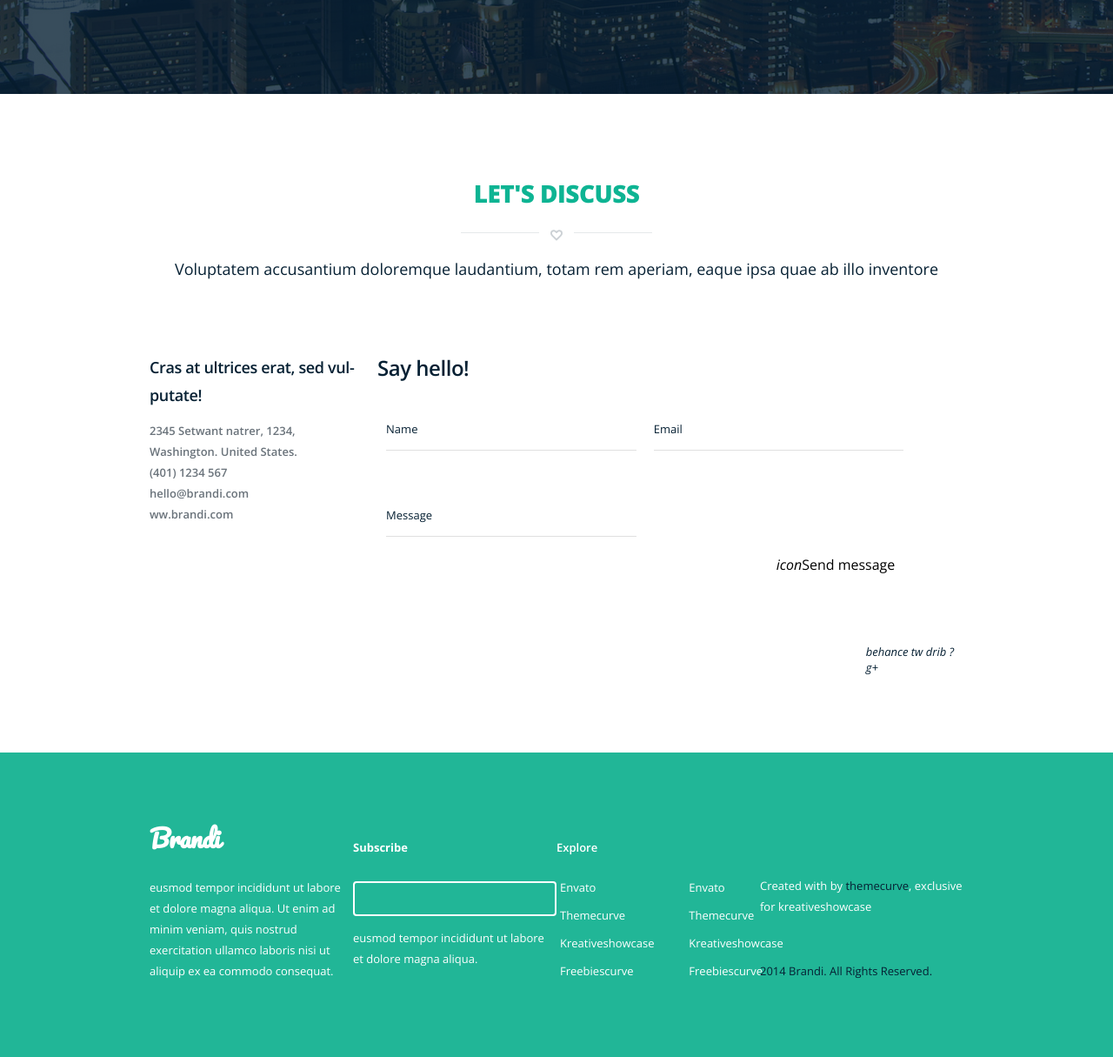
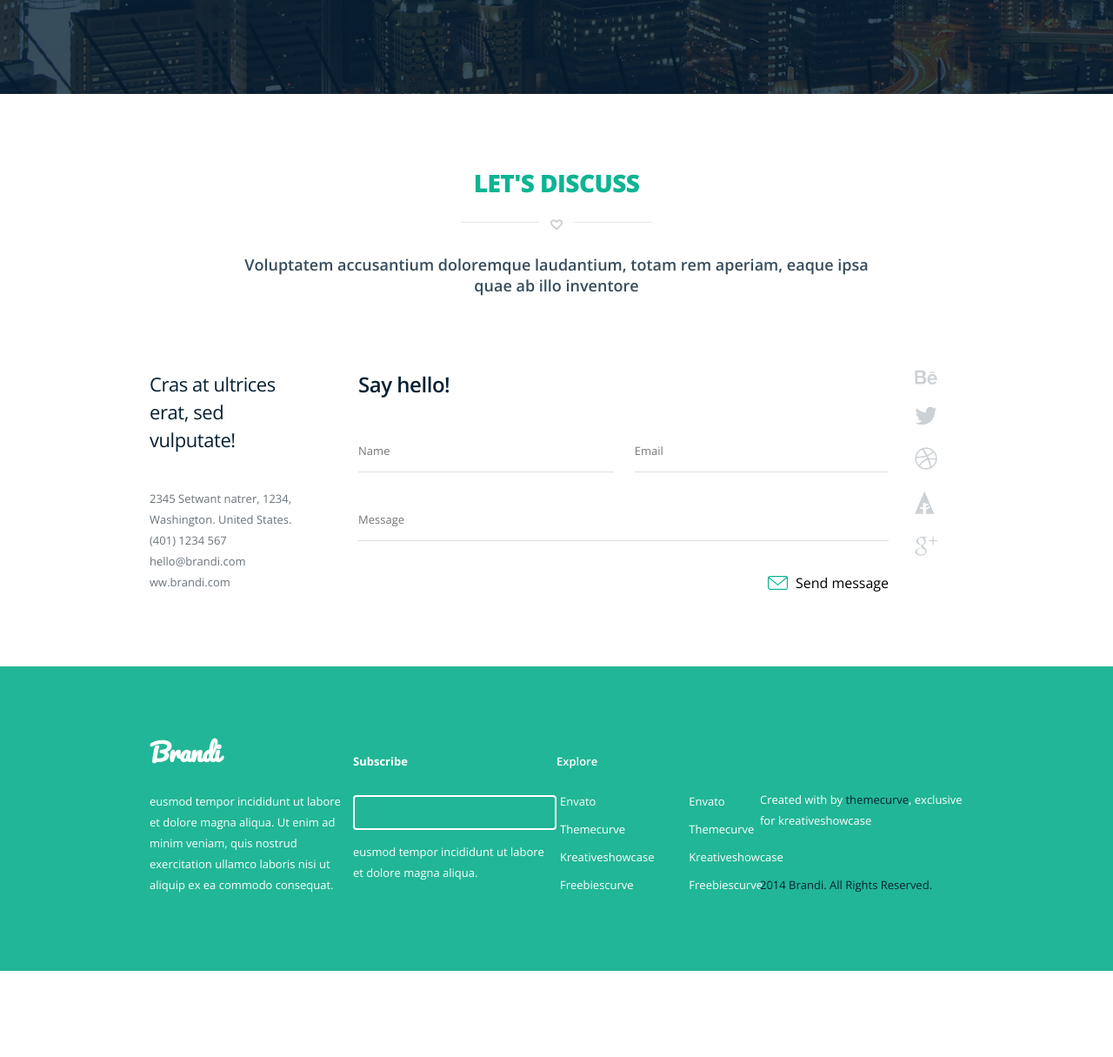
Before and after one commit to sameet360/webd221-assignment3, a PHP site: page / in a window 1280 px wide. Shown: the part 3445-4660 px from the top of the page at 87% size. After the commit the page ends 4561 px from the top, so only its background shows below. Run offline with PHP 8.4, Linux system fonts and the light colour scheme; some libraries are stand-ins or nearby versions.

Commit message:
contact section

```diff
--- a/index.html
+++ b/index.html
@@ -283,76 +283,76 @@
 			<h3>some fun facts</h3>
 			<div class="shapes">
 				<hr class="main-lines"><i class="fa fa-heart-o"></i><hr class="main-lines">
-			</div><!-- /.shapes -->
+			</div><!-- /shapes -->
 
 			<div class="facts-column">
 				<img src="images/clock.png" alt="">
 				<h2>3200</h2>
 				<h5>hours of work</h5>
-			</div><!-- /.facts-column -->
+			</div><!-- /facts-column -->
 
 			<div class="facts-column">
 				<img src="images/clients.png" alt="">
 				<h2>120</h2>
 				<h5>Satisfied Clients</h5>
-			</div><!-- /.facts-column -->
+			</div><!-- /facts-column -->
 
 			<div class="facts-column">
 				<img src="images/projects.png" alt="">
 				<h2>360</h2>
 				<h5>Projects Delivered</h5>
-			</div><!-- /.facts-column -->
+			</div><!-- /facts-column -->
 
 			<div class="facts-column">
 				<img src="images/awards.png" alt="">
 				<h2>42</h2>
 				<h5>Awards Won</h5>
-			</div><!-- /.facts-column -->
-		</div><!-- /.contain -->
-	</section><!-- /#facts -->
+			</div><!-- /facts-column -->
+		</div><!-- /contain -->
+	</section><!-- /facts -->
 
 	<section id="contact">
 		<div class="contain">
 			<h3>let's discuss</h3>
 			<div class="shapes">
 				<hr class="main-lines"><i class="fa fa-heart-o"></i><hr class="main-lines">
-			</div><!-- /.shapes -->
-			<img src="" alt="">
-			<h5>Voluptatem accusantium doloremque laudantium, totam rem aperiam, eaque ipsa quae ab illo inventore</h5>
+			</div><!-- /shapes -->
+
+			<h5 class="subheading">Voluptatem accusantium doloremque laudantium, totam rem aperiam, eaque ipsa quae ab illo inventore</h5>
 
 			<div id="contact-header">
 				<div id="location">
-					<h4>Cras at ultrices erat, sed vul-putate!</h4>
+					<h4>Cras at ultrices erat, sed vulputate!</h4>
 					<p>2345 Setwant natrer, 1234,<br>
 					Washington. United States.<br>
 					(401) 1234 567<br>
 					hello@brandi.com<br>
 					ww.brandi.com</p>
-				</div><!-- /#location -->
+				</div><!-- /location -->
 
 				<div class="form">
 					<h3>Say hello!</h3>
 					<form action="">
-						<input type="text" value="Name">
-						<input type="text" value="Email">
-						<input type="text" value="Message">
+						<input type="text" id="form-name" placeholder="Name">
+						<input type="text" id="form-email" placeholder="Email">
+						<input type="text" id="form-message" placeholder="Message">
 
-						<a href=""><i>icon</i>Send message</a>
+						<a href="">Send message</a>
 					</form>
-				</div><!-- /#form -->
+				</div><!-- /form -->
 
 				<div id="soc-links">
-					<i>behance</i>
-					<i>tw</i>
-					<i>drib</i>
-					<i>?</i>
-					<i>g+</i>
-				</div><!-- /#soc-links -->
-			</div><!-- /#contact-header -->
-		</div><!-- /.contain -->
+					<a href=""><img src="images/contact-behance.png" alt="behance profile icon"></a>
+					<a href=""><img src="images/contact-twitter.png" alt="twitter profile icon"></a>
+					<a href=""><img src="images/contact-dribble.png" alt="dribble profile icon"></a>
+					<a href=""><img src="images/contact-forrest.png" alt="forresr profile icon"></a>
+					<a href=""><img src="images/contact-gplus.png" alt="gplus profile icon">	</a>
+				</div><!-- /soc-links -->
+			</div><!-- /contact-header -->
+		</div><!-- /contain -->
+	</section>
 
-		<img src="" alt="">
-	</section>
+	<section id="map"></section>
 
 	<footer>
 		<div class="contain">
--- a/style/main.css
+++ b/style/main.css
@@ -326,6 +326,8 @@ header h5 {
   background-color: #0eb493;
 }
 #team {
+  width: 100%;
+  float: left;
   padding: 45px 0;
 }
 #team .pagination {
@@ -420,8 +422,9 @@ header h5 {
   margin-left: 0;
 }
 #facts {
+  width: 100%;
+  float: left;
   padding: 4.231em 0;
-  width: 100%;
   height: 46.154em;
   background: url(../images/funfacts_rectangle.png) no-repeat;
   background-size: cover;
@@ -437,7 +440,6 @@ header h5 {
 .facts-column {
   margin-top: 1.77em;
   width: 25%;
-  display: inline-block;
   float: left;
   text-align: center;
 }
@@ -449,40 +451,39 @@ header h5 {
   font-size: 4.615em;
   color: #ffffff;
   font-weight: 500;
-  text-align: center;
 }
 .facts-column h5 {
   color: #ffffff;
   text-transform: uppercase;
   font-weight: 400;
-  text-align: center;
 }
 #contact {
-  padding: 67px 0;
+  width: 100%;
+  float: left;
+  padding: 4.231em 0 5.5em 0;
 }
 #contact-header {
-  margin-top: 85px;
-  display: inline-block;
+  width: 100%;
+  margin-top: 6.538em;
+  float: left;
 }
 #location {
   float: left;
-  width: 28%;
-}
-#location p {
-  font-size: 13px;
+  width: 25.65%;
+  padding-right: 4.231em;
   color: #6a737b;
-  line-height: 24px;
-  font-weight: 600;
+  line-height: 1.846em;
 }
 #location h4 {
-  font-size: 18px;
-  color: #062033;
-  line-height: 32px;
+  margin-bottom: 1.818em;
+  font-size: 22px;
+  font-weight: 400;
+  line-height: 1.455em;
   text-align: left;
 }
 .form {
   float: left;
-  width: 70%;
+  width: 68.37%;
   text-align: center;
   padding-right: 30px;
 }
@@ -495,30 +496,63 @@ header h5 {
   text-transform: none;
 }
 .form input[type="text"] {
-  padding: 15px 0px;
-  width: 46%;
-  margin: 10px 10px 40px;
+  margin-top: 1.2em;
+  padding: 1.154em 0px;
   float: left;
   outline: none;
+  border: none;
   border-bottom: 1px solid #E0E0E0;
-  border-top: none;
-  border-left: none;
-  border-right: none;
+}
+.form input[placeholder]:focus::-webkit-input-placeholder {
+  transition: opacity 0.2s 0.2s ease;
+  opacity: 0;
+}
+.form input[placeholder]:focus::-moz-input-placeholder {
+  transition: opacity 0.2s 0.2s ease;
+  opacity: 0;
+}
+.form #form-name {
+  width: 48.18%;
+  margin-right: 3.89%;
+}
+.form #form-email {
+  width: 47.92%;
+}
+.form #form-message {
+  margin-top: 2.308em;
+  width: 100%;
 }
 .form a {
-  padding: 80px 30px;
-  display: inline-block;
+  margin-top: 2.313em;
   font-size: 16px;
-  color: #000;
+  color: #000000;
   float: right;
+  background: url(../images/envelope.png) no-repeat;
+  background-position: 0 50%;
+  padding-left: 2em;
+}
+.form a img {
+  padding: 0 12px;
+  line-height: 1em;
 }
 #soc-links {
-  margin-left: 0px;
-  float: right;
-  margin-top: 0;
-  width: 12%;
+  float: left;
+  width: 5.98%;
+}
+#soc-links img {
+  display: block;
+  margin: 0 auto 1.923em 0;
+  opacity: 0.2;
+}
+#soc-links img:hover {
+  opacity: 1;
+  -webkit-transition: opacity 0.25s ease-in-out;
+  -moz-transition: opacity 0.25s ease-in-out;
+  -o-transition: opacity 0.25s ease-in-out;
+  transition: opacity 0.25s ease-in-out;
 }
 footer {
+  float: left;
   width: 100%;
   height: 350px;
   background: #21b697;
--- a/style/main.less
+++ b/style/main.less
@@ -384,6 +384,7 @@ header {
 // ------------- team -------------
 
 #team{
+	.section();
 	padding: 45px 0;
 
 	.pagination {
@@ -431,8 +432,6 @@ header {
 		color: @dark;
 		font-weight: 400;
 	}
-
-
 }
 
 .team-photo {
@@ -489,8 +488,8 @@ header {
 // ------------- facts -------------
 
 #facts {
+	.section();
 	padding: 4.231em 0;
-	width: 100%;
 	height: 46.154em;
 	background: url(../images/funfacts_rectangle.png) no-repeat;
 	background-size: cover;
@@ -509,7 +508,6 @@ header {
 .facts-column {
 	margin-top: 1.77em;
 	width: 25%;
-	display: inline-block;
 	float: left;
 	text-align: center;
 
@@ -518,103 +516,133 @@ header {
 	}
 
 	h2 {
-		margin-top:0.5em;
+		margin-top: 0.5em;
 		font-size: 4.615em;
 		color: @white;
 		font-weight: 500;
-		text-align: center;
 	}
 
 	h5 {
-
 		color: @white;
 		text-transform: uppercase;
 		font-weight: 400;
-		text-align: center;
 	}
 }
 
 // ------------- contact -------------
 
 #contact {
-	padding: 67px 0;
+	.section();
+	padding: 4.231em 0 5.5em 0;
 }
+
 #contact-header {
-	margin-top: 85px;
-	display: inline-block;
-	//float: left;
+	width: 100%;
+	margin-top: 6.538em;
+	float: left;
 }
 
 #location {
 	float: left;
-	width: 28%;
-	//margin-top: 85px;
-
-	p {
-		font-size: 13px;
-		color: #6a737b;
-		line-height: 24px;
-		font-weight: 600;
-	}
+	width: 25.65%;
+	padding-right: 4.231em;
+	color: @dark-grey;
+	line-height: 1.846em;
 
 	h4 {
-		font-size: 18px;
-		color: @dark;
-		line-height: 32px;
+		margin-bottom: 1.818em;
+		font-size: @font-size-h4 + 2;
+		font-weight: 400;
+		line-height: 1.455em;
 		text-align: left;
 	}
 }
 
 .form {
 	float: left;
-	width: 70%;
+	width: 68.37%;
 	text-align: center;
 	padding-right: 30px;
 
 	h3 {
-		font-size: 24px;
+		font-size: @font-size-h3 - 4;
 		text-align: left;
 		margin-top: 0;
 		color: @dark;
-		//float: left;
 		font-weight: 600;
-		//line-height: 24px;
 		text-transform: none;
 	}
 
 	input[type="text"] {
-		outline: none;
-		padding: 15px 0px;
-		width: 46%;
-		margin: 10px 10px 40px;
+		margin-top: 1.2em;
+		padding: 1.154em 0px;
 		float: left;
 		outline: none;
+		border: none;
 		border-bottom: 1px solid #E0E0E0;
-		border-top: none;
-		border-left: none;
-		border-right: none;
+	}
+
+	input[placeholder]:focus::-webkit-input-placeholder, {
+		transition: opacity 0.2s 0.2s ease;
+		opacity: 0;
+	}
+
+	input[placeholder]:focus::-moz-input-placeholder, {
+		transition: opacity 0.2s 0.2s ease;
+		opacity: 0;
+	}
+
+	#form-name {
+		width: 48.18%;
+		margin-right: 3.89%
+	}
+
+	#form-email {
+		width: 47.92%;
+	}
+
+	#form-message {
+		margin-top: 2.308em;
+		width: 100%;
 	}
 
 	a {
-		padding: 80px 30px;
-		display: inline-block;
-		font-size: 16px;
-		color: #000;
+		margin-top: 2.313em;
+		font-size: @font-size-base + 3;
+		color: @black;
 		float: right;
+		background: url(../images/envelope.png) no-repeat;
+		background-position: 0 50%;
+		padding-left: 2em;
+
+		img {
+			padding: 0 12px;
+			line-height: 1em;
+		}
 	}
 }
 
 #soc-links {
-	margin-left: 0px;
-	float: right;
-	margin-top: 0;
-	width: 12%;
+	float: left;
+	width: 5.98%;
+	img {
+		display: block;
+		margin: 0 auto 1.923em 0;
+		opacity: 0.2;
 
+		&:hover {
+			.opacity();
 		}
+	}
+}
+
+// ------------- map -------------
+
 
 // ------------- footer -------------
 
 footer {
+	float: left;
 	width: 100%;
 	height: 350px;
 	background: @sea-green;
--- a/style/mixins.less
+++ b/style/mixins.less
@@ -1,4 +1,9 @@
 @import "variables.less";
+
+.section() {
+	width: 100%;
+	float: left;
+}
 
 .circle() {
 	margin: 7px;
--- a/style/variables.less
+++ b/style/variables.less
@@ -1,5 +1,6 @@
 // Grid settings
 // --------------------------------------------------
+
 @total-width: 100%;
 @container-width: 73.125%; // 1170px;
 
@@ -8,12 +9,14 @@
 // ================= Colors =================
 
 @white: 						#fff;
+@black: 						#000;
 @dark: 							#062033;
 @neutral: 						#f4f7f9;
 @cyan:							#32b0ee;
 @green:  						#0feb9e;
 @mint: 							#0eb493;
 @grey: 							#dce1e5;
+@dark-grey: 					#6a737b;
 @blue-dark:  					#062033;
 @sea-green:                     #21b697;
 @midnight-blue:        			rgba(16, 22, 54, 0.2);
@@ -24,10 +27,6 @@
 @text-color:            		@dark;
 @bar-font-color: 				@white;
 @bar-color:  					@midnight-blue;
-
-
-
-
 
 
 // ================= Typography =================
```
Also changed, not shown: images/contact-behance.png (renamed from images/sayhello_behance.png), images/contact-dribble.png (renamed from images/sayhello_driblle.png), images/contact-forrest.png (renamed from images/sayhello_forrest.png), images/contact-gplus.png (renamed from images/sayhello_googleplus.png), images/contact-twitter.png (renamed from images/sayhello_twitter.png), images/map.png, images/team_facebook.png (deleted), images/team_googleplus.png (deleted), images/team_image1.png (deleted), images/team_twitter.png (deleted). Lines whose indentation alone changed are shown as unchanged.
